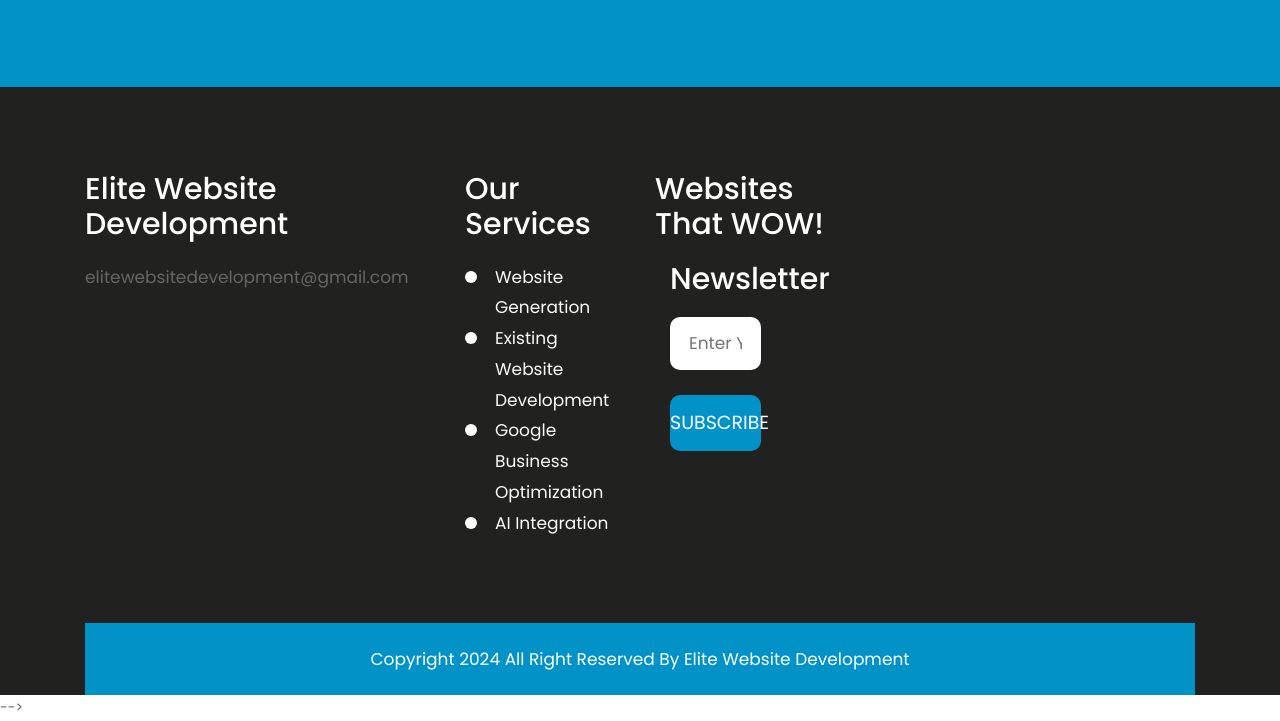
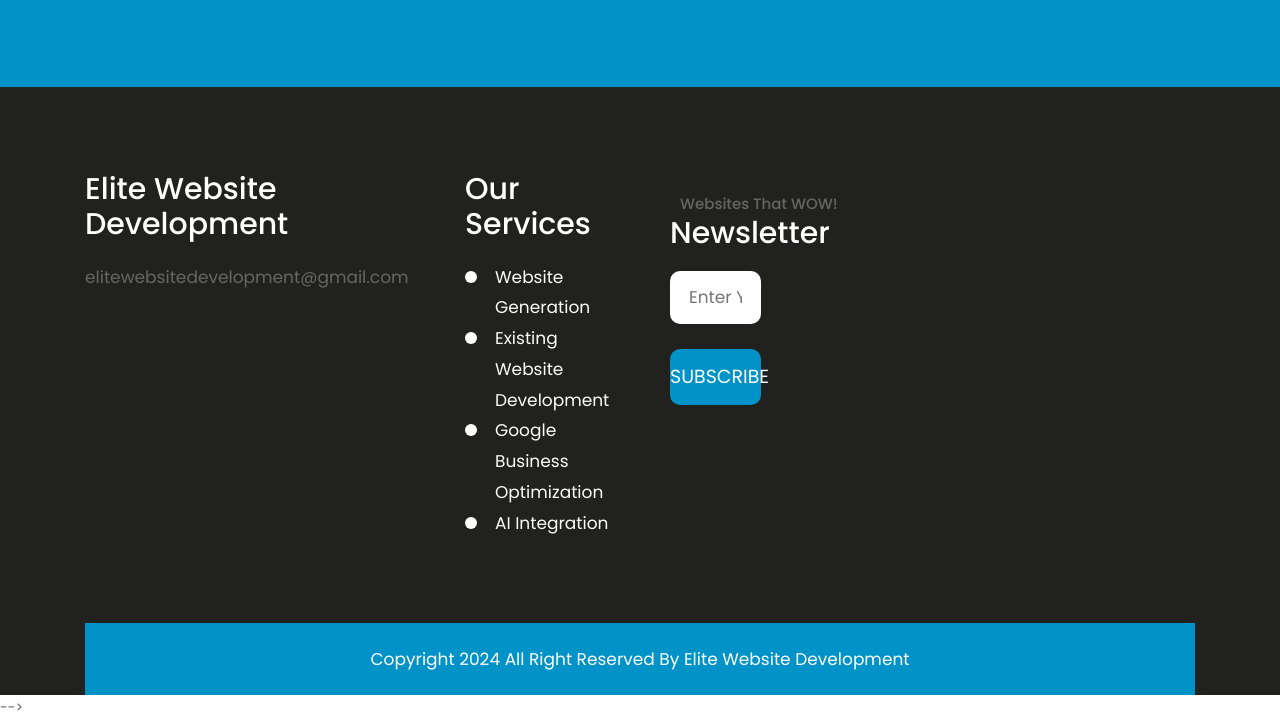
Before and after one commit to EliteWebsiteDevelopment/EliteWebsiteDevelopment-, a plain HTML site: page index.html in a window 1280 px wide. Shown: the part 2955-3676 px from the top of the page. Drawn offline with nearby package versions, Linux system fonts and the light colour scheme; some packages are replaced by stand-ins of ours.

Commit message:
Update index.html

```diff
--- a/index.html
+++ b/index.html
@@ -316,9 +316,10 @@
                         <div class="row">
                            <div class="col-md-5 col-sm-6">
                               <div class="address">
-                                <h3>Websites That WOW! </h3>
+                                <h3> </h3>
                               </div>
                               <ul class="social_icon">
+                                 <p> Websites That WOW! </p>
                   <!--               <li><a href="#">Facebook <i class="fa fa-facebook" aria-hidden="true"></i></a></li>
                                  <li><a href="#"> Twitter<i class="fa fa-twitter" aria-hidden="true"></i></a></li>
                                  <li><a href="#"> Linkedin<i class="fa fa-linkedin-square" aria-hidden="true"></i></a></li>
```
